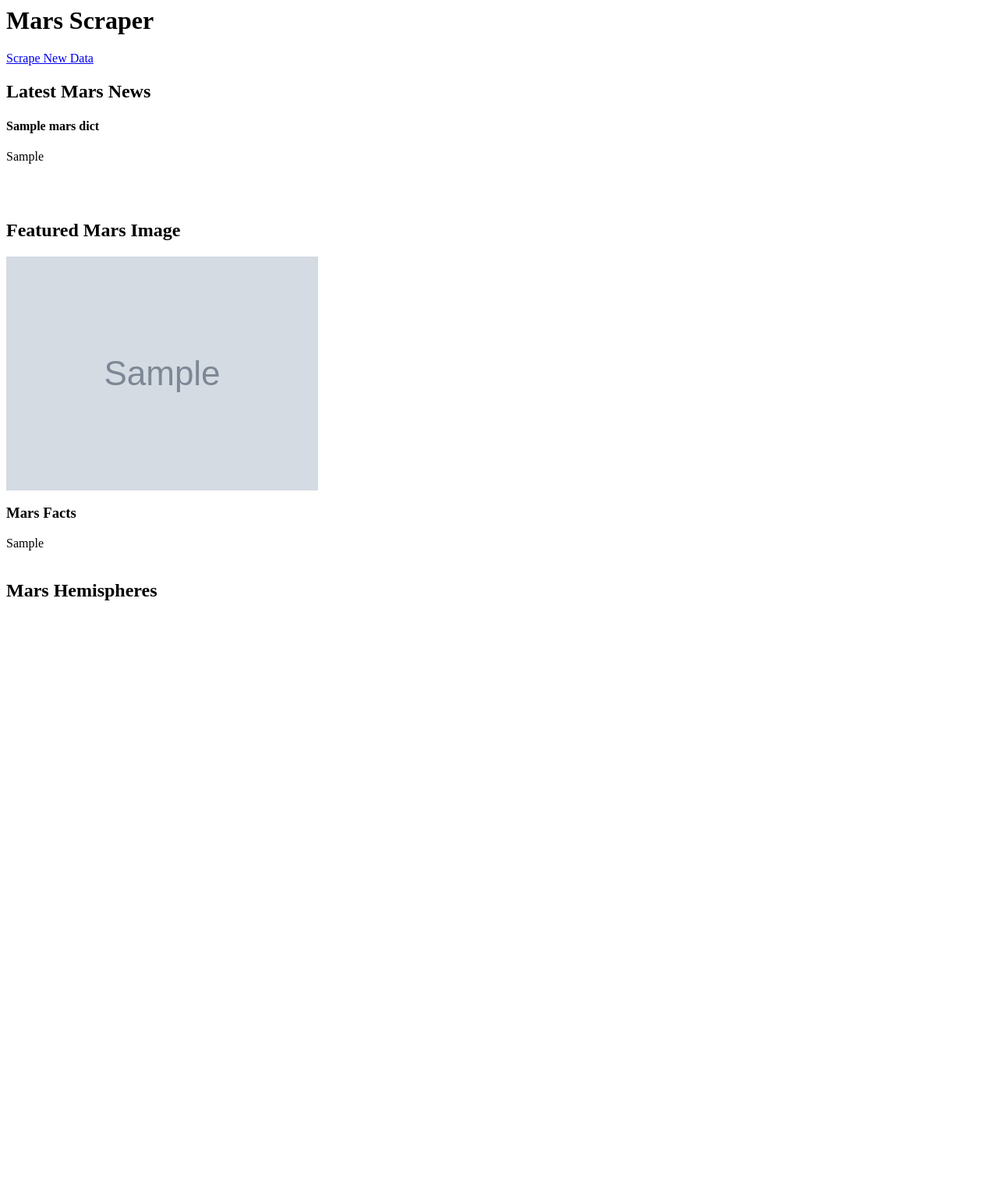
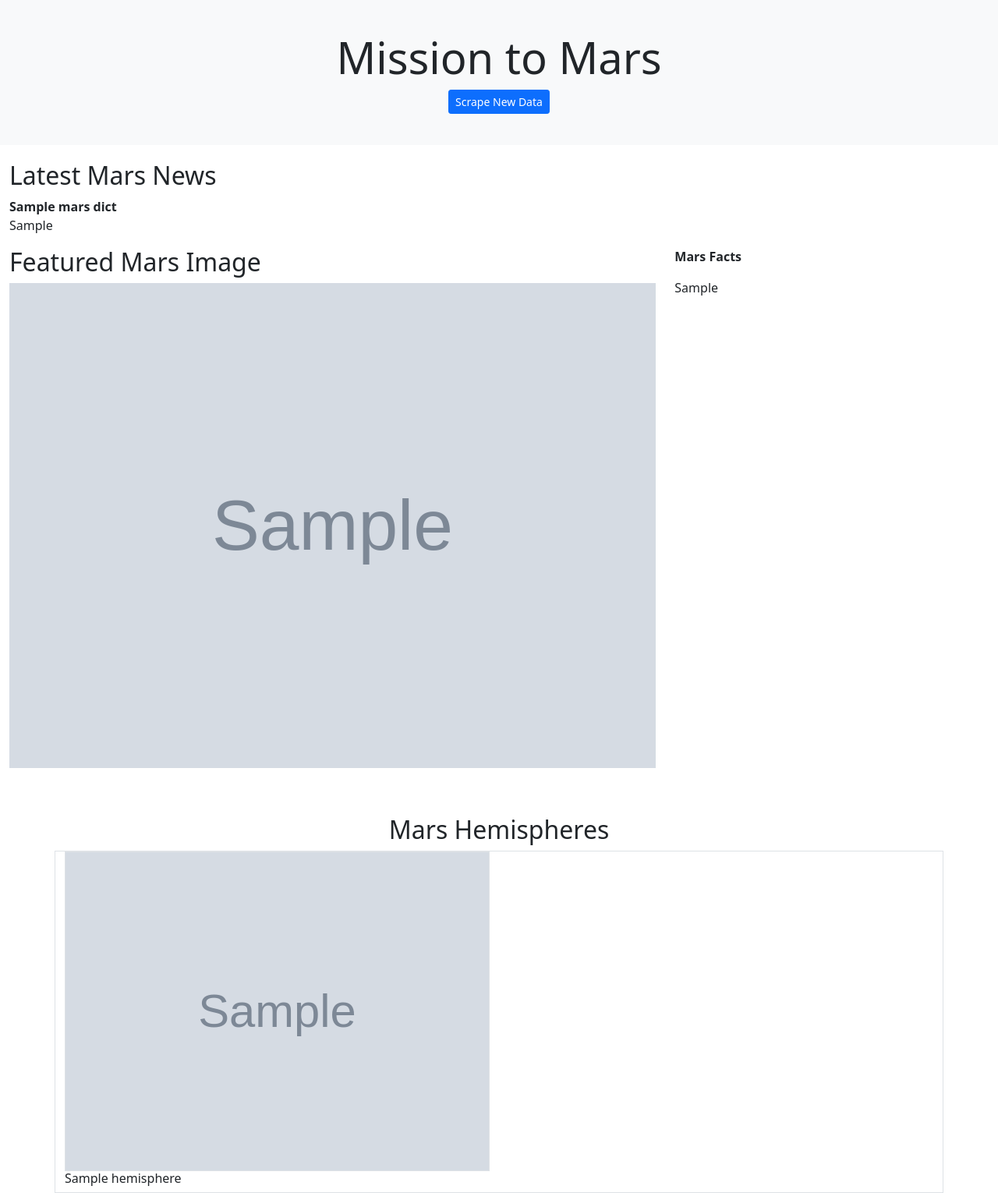
Before and after one commit to cspence001/Mars_web_scraping_app, a Flask app: page / in a window 1280 px wide. Shown: the whole page at 78% size. Before the commit the page ends 770 px from the top, so only its background shows below. Run offline with Flask 2, Linux system fonts and the light colour scheme; grey boxes marked "Sample" are stand-in pictures; a database or web service that is not in the repository returns one stand-in record (values such as "Sample title"); some libraries are stand-ins or nearby versions.

Commit message:
psuhgin finalized index.html, app.py, scrape_mars.py

```diff
--- a/Missions_to_Mars/app.py
+++ b/Missions_to_Mars/app.py
@@ -1,11 +1,9 @@
-
 from flask import Flask, render_template, redirect
 from flask_pymongo import PyMongo
 import scrape_mars
 
 
 #creating app routes to call dined functions from above
-
 
 app = Flask(__name__)
 
--- a/Missions_to_Mars/templates/index.html
+++ b/Missions_to_Mars/templates/index.html
@@ -1,27 +1,62 @@
 <html>
     <head>
+        <!-- Required meta tags -->
+    	<meta charset="UTF-8">
+        <meta name="viewport" content="width=device-width, initial-scale=1">
+        <meta http-equiv="X-UA-Compatible" content="ie=edge" />
+        <link href="https://cdn.jsdelivr.net/npm/bootstrap@5.0.0-beta1/dist/css/bootstrap.min.css" rel="stylesheet">
         <title>Mars Scraper</title>
     </head>
 
     <body>
-        <h1>Mars Scraper</h1>
-        <a href='/scrape'>Scrape New Data</a>
+        <div class="jumbotron text-center bg-light">
+            <div class ="container">
+                <div class="row">
+                    <div class="col-12" style="padding: 40px;">
+                        <h1 class="display-4"><b>Mission to Mars</b></h1>
+                        <a href='/scrape'><button type="button" class="btn btn-primary btn-sm">Scrape New Data</button></a>
+                    </div>
+                </div>
+            </div>
+        </div>
 
-        <h2>Latest Mars News</h2>
-        <h4>{{ mars.news_title }}</h4>
-        <p>{{ mars.news_p }}</p>
-        <br>
-        <br>
-        <h2>Featured Mars Image</h2>
-        <img src ="{{ mars.featured_image_url }}" style="max-width:100%;" alt="featured_img">
-        <br>
-        <h3> Mars Facts</h3>
-        <table>{{ mars.facts_table|safe }}</table>
+        <div class="container-fluid">
+            <div class="row">
+                <div class="col-12" style="padding-top: 20px;">
+                    <h2>Latest Mars News</h2>
+                    <p><b>{{ mars.news_title }}</b><br>
+                    {{ mars.news_p }}</p>
+                </div>
+                <div class="col-8" style="padding-bottom: 60px;">
+                    <h2>Featured Mars Image</h2>
+                    <img src ="{{ mars.featured_img | safe }}" alt="featured_img" width=100%>
+                </div>
+                <div class="col-4">
+                    <p><b>Mars Facts</b></p>
+                    <p>{{ mars.facts_table | safe }}</p>
+                </div>
+            </div>
+          </div>
 
-        <br>
-        <h2>Mars Hemispheres</h2>
+        <h2 class="text-center">Mars Hemispheres</h2>
+        <div class="container border">
+            <div class="row">
+                {% for hemisphere in mars.hemispheres_imgs %}
+                <div class="col-md-6">
+                    <div><img src ="{{ hemisphere.img_url | safe }}" width=100% class="border"></div>
+                    <div><h6>{{ hemisphere.title | safe }}</h6></div>
+                </div>
+                {% endfor %}
+            </div>
+        </div>
 
 
 
+
+
+
+
+     <!-- Bootstrap Bundle with Popper -->
+    <script src="https://cdn.jsdelivr.net/npm/bootstrap@5.0.0-beta1/dist/js/bootstrap.bundle.min.js" integrity="sha384-ygbV9kiqUc6oa4msXn9868pTtWMgiQaeYH7/t7LECLbyPA2x65Kgf80OJFdroafW" crossorigin="anonymous"></script>
     </body>
 </html>
```
Also changed, not shown: Missions_to_Mars/scrape_mars.py (+16 -17 lines), 1 other file.
